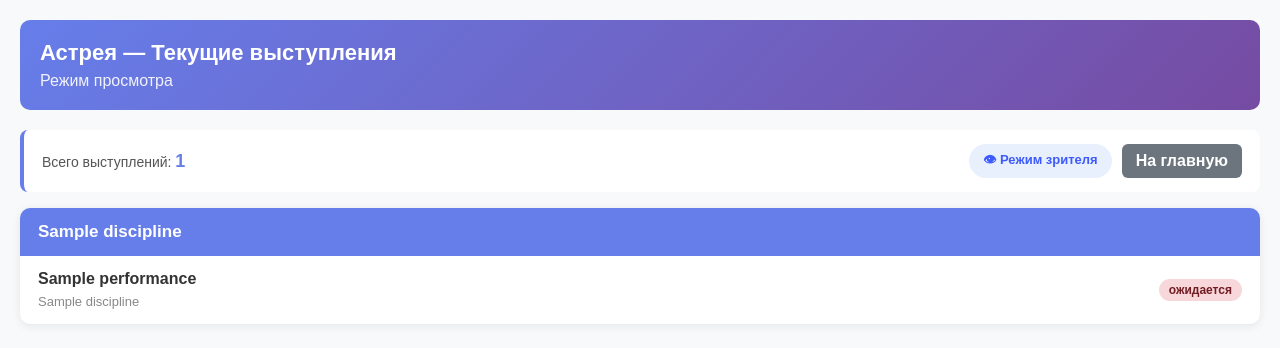
After one commit to mustinessss/astrea, a FastAPI app: template templates/viewer_dashboard.html in a window 1280 px wide. The commit adds this page. Shown: the top 348 px of the page. Run offline with FastAPI, Linux system fonts and the light colour scheme; the template is opened without the code that fills it: most values are stand-ins (such as "Sample title", 1, 10 or a date in 2020); parts of the project's set-up code (start-up, migrations or seed data) failed here and were passed over.

Commit message:
fine for unik

```diff
--- a/main.py
+++ b/main.py
@@ -409,6 +409,30 @@ class _ScoreBatch(BaseModel):
     performance_id: int
     scores: List[_ScoreItem]
 
+@app.get("/viewer", response_class=HTMLResponse)
+async def viewer_dashboard(request: Request):
+    db = SessionLocal()
+    try:
+        event = db.query(Event).order_by(Event.id_event.desc()).first()
+        disciplines: dict = {}
+        if event:
+            perfs = db.query(Performance).filter(
+                Performance.id_event == event.id_event
+            ).all()
+            for p in perfs:
+                disciplines.setdefault(p.discipline, []).append({
+                    "id": p.id_performance,
+                    "name": p.performance_name,
+                    "scored": False,
+                })
+    finally:
+        db.close()
+
+    return templates.TemplateResponse("viewer_dashboard.html", {
+        "request": request,
+        "disciplines": disciplines,
+        "total_count": len([p for d in disciplines.values() for p in d]),
+    })
 
 @app.post("/judge/score")
 async def judge_submit_scores(request: Request, payload: _ScoreBatch = Body(...)):
--- a/templates/login.html
+++ b/templates/login.html
@@ -39,8 +39,7 @@
 
             <div class="buttons">
                 <button type="submit" class="btn-login">Войти</button>
-                <button type="button" class="btn-guest" onclick="window.location.href='/dashboard'">Войти без пароля</button>
-            </div>
+                <button type="button" class="btn-guest" onclick="window.location.href='/viewer'">Войти без пароля</button>
         </form>
     </div>
 </body>
--- /dev/null
+++ b/templates/viewer_dashboard.html
@@ -0,0 +1,78 @@
+<!DOCTYPE html>
+<html lang="ru">
+<head>
+    <meta charset="UTF-8">
+    <meta name="viewport" content="width=device-width, initial-scale=1.0">
+    <title>Текущие выступления — Астрея</title>
+    <style>
+        body { font-family: Arial, sans-serif; margin: 0; padding: 20px; background: #f8f9fa; }
+        .header { background: linear-gradient(135deg, #667eea 0%, #764ba2 100%); color: #fff; padding: 20px; border-radius: 10px; margin-bottom: 20px; }
+        .header h1 { margin: 0 0 6px 0; font-size: 22px; }
+        .info-bar { background: #fff; padding: 14px 18px; border-radius: 8px; margin-bottom: 16px; border-left: 4px solid #667eea; display: flex; justify-content: space-between; align-items: center; gap: 16px; flex-wrap: wrap; }
+        .info-text { font-size: 14px; color: #555; }
+        .info-text strong { color: #667eea; font-size: 18px; }
+        .btn { padding: 8px 14px; border: 0; border-radius: 6px; cursor: pointer; text-decoration: none; display: inline-block; font-weight: 600; }
+        .btn-secondary { background: #6c757d; color: #fff; }
+        .btn-secondary:hover { background: #5a6268; }
+
+        .disciplines-container { display: grid; grid-template-columns: repeat(auto-fit, minmax(320px, 1fr)); gap: 18px; }
+        .discipline-card { background: #fff; border-radius: 10px; box-shadow: 0 2px 10px rgba(0,0,0,.08); overflow: hidden; }
+        .discipline-header { background: #667eea; color: #fff; padding: 14px 18px; font-size: 17px; font-weight: 700; }
+        .performance-list { padding: 0; margin: 0; list-style: none; }
+        .performance-item { border-bottom: 1px solid #eee; padding: 14px 18px; display: flex; justify-content: space-between; align-items: center; gap: 10px; }
+        .performance-item:last-child { border-bottom: none; }
+        .performance-name { font-weight: 700; color: #333; display: block; margin-bottom: 4px; }
+        .performance-meta { color: #888; font-size: 13px; }
+        .status { padding: 4px 10px; border-radius: 12px; font-size: 12px; font-weight: 700; white-space: nowrap; }
+        .status.done { background: #d4edda; color: #155724; }
+        .status.todo { background: #f8d7da; color: #721c24; }
+        .viewer-badge { background: #e8f0fe; color: #3d5afe; padding: 6px 14px; border-radius: 20px; font-size: 13px; font-weight: 600; }
+    </style>
+</head>
+<body>
+    <div class="header">
+        <h1>Астрея — Текущие выступления</h1>
+        <p style="margin:0;opacity:.9">Режим просмотра</p>
+    </div>
+
+    <div class="info-bar">
+        <div class="info-text">
+            Всего выступлений: <strong>{{ total_count }}</strong>
+        </div>
+        <div style="display:flex;gap:10px;align-items:center">
+            <span class="viewer-badge">👁 Режим зрителя</span>
+            <a href="/" class="btn btn-secondary">На главную</a>
+        </div>
+    </div>
+
+    <div class="disciplines-container">
+        {% for discipline_name, performances in disciplines.items() %}
+        <div class="discipline-card">
+            <div class="discipline-header">{{ discipline_name }}</div>
+            <ul class="performance-list">
+                {% for performance in performances %}
+                <li class="performance-item">
+                    <span>
+                        <span class="performance-name">{{ performance.name }}</span>
+                        <span class="performance-meta">{{ discipline_name }}</span>
+                    </span>
+                    {% if performance.scored %}
+                        <span class="status done">оценено</span>
+                    {% else %}
+                        <span class="status todo">ожидается</span>
+                    {% endif %}
+                </li>
+                {% endfor %}
+            </ul>
+        </div>
+        {% else %}
+        <div class="discipline-card">
+            <div class="discipline-header">Нет выступлений</div>
+            <ul class="performance-list">
+                <li class="performance-item" style="color:#888">Мероприятие пока не содержит выступлений.</li>
+            </ul>
+        </div>
+        {% endfor %}
+    </div>
+</body>
+</html>
```
